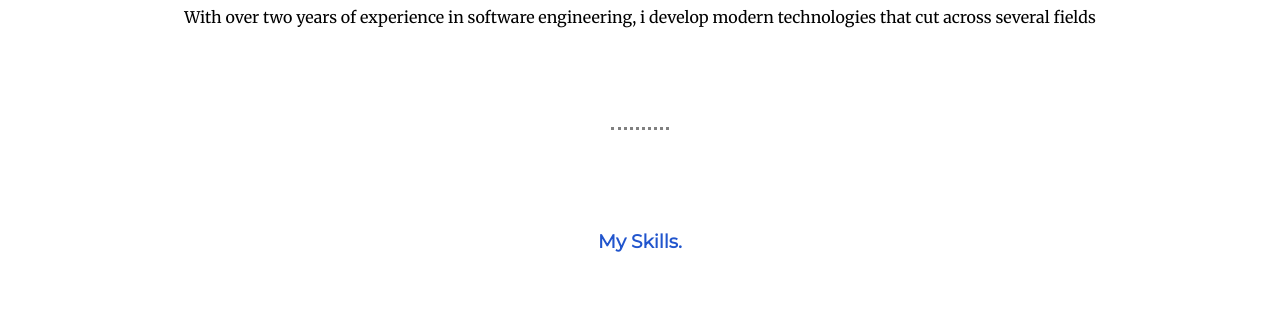
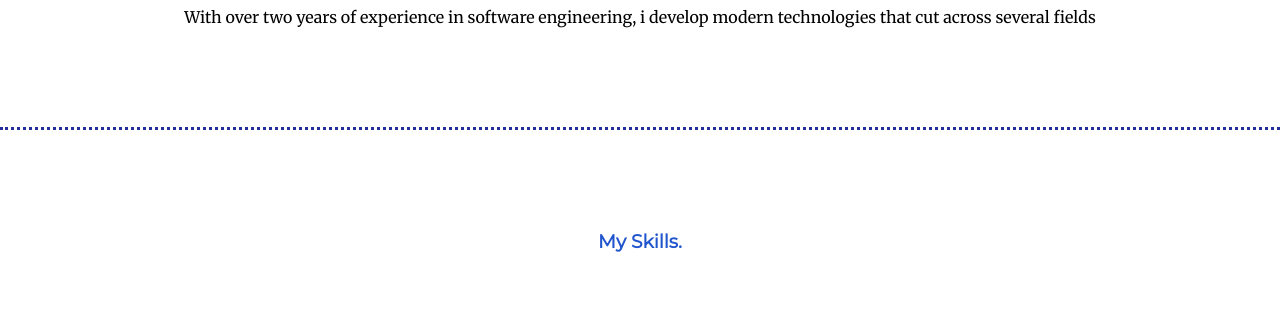
Before and after one commit to Ademolah/techspace, a plain HTML site: page CSS-MY SITE/index.html in a window 1280 px wide. Shown: the part 1340-1671 px from the top of the page. Drawn offline with Linux system fonts and the light colour scheme.

Commit message:
added border color and changed hr width

```diff
--- a/CSS-MY SITE/styles.css
+++ b/CSS-MY SITE/styles.css
@@ -46,8 +46,9 @@ hr {
     border: dotted;
     border-color: grey;
     border-bottom: none;
-    width: 4%;
+    width: 100%;
     margin: 100px auto;
+    border-color: #242F9B;
 }
 
 .about{
```
